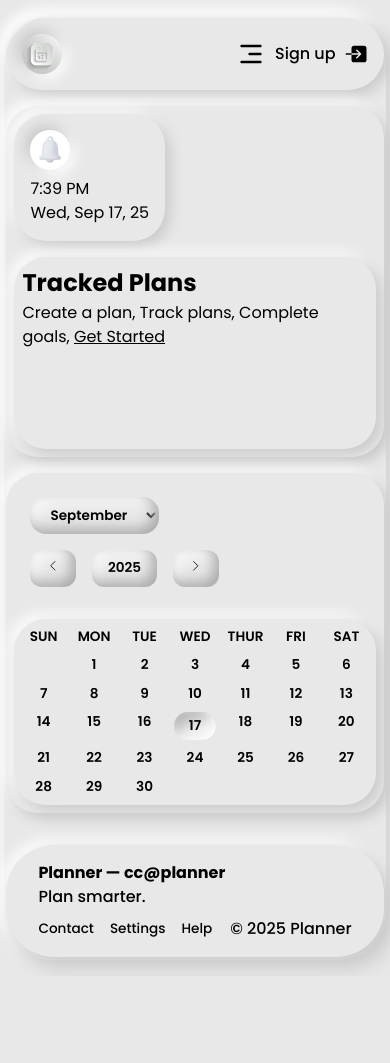
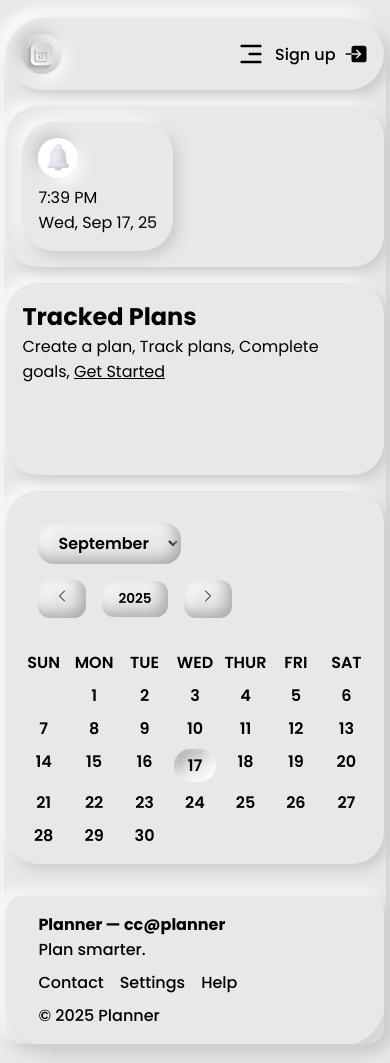
Before and after one commit to EssienJoy/planner, a React (Vite) app: page / in a window 390 px wide. Before the commit the page ends 976 px from the top, so only its background shows below. Built offline with nearby package versions, Linux system fonts and the light colour scheme; a web font is replaced by a local one.

Commit message:
fix: mobile responsiveness layout on dashboard features,footer and calendar

```diff
--- a/src/features/Dashboard/DashboardEvents.jsx
+++ b/src/features/Dashboard/DashboardEvents.jsx
@@ -18,9 +18,8 @@ function DashboardEvents() {
 	const currentDate = useSelector((store) => store.date.currentDate);
 
 	return (
-		<BoxShadow style={{ flexGrow: "1" }}>
-			<Row type='vertical'>
-				<div
+		<Row type='vertical' style={{ flexGrow: "1" }}>
+			<BoxShadow
 				style={{
 					display: "flex",
 					alignItems: "center",
@@ -29,12 +28,12 @@ function DashboardEvents() {
 				}}>
 				<Clock />
 
-					<BoxShadow style={{ padding: "1rem" }}>
+				<BoxShadow>
 					<Image src='notification.jpg' alt='Notificatio Icon' />
 					<p>{format(currentDate, "p")}</p>
 					<p>{format(currentDate, "EEE, MMM d, yy")}</p>
 				</BoxShadow>
-				</div>
+			</BoxShadow>
 
 			<BoxShadow style={{ height: "12rem" }}>
 				<h2>Tracked Plans</h2>
@@ -69,7 +68,6 @@ function DashboardEvents() {
 				)}
 			</BoxShadow>
 		</Row>
-		</BoxShadow>
 	);
 }
 
--- a/src/features/authentication/UserForm.jsx
+++ b/src/features/authentication/UserForm.jsx
@@ -7,8 +7,8 @@ import { useState } from "react";
 import { useAuth } from "../../context/useAuth";
 
 function UserLoginForm() {
-	const [email, setEmail] = useState("");
-	const [password, setPassword] = useState("");
+	const [email, setEmail] = useState("ejojo@gmail.com");
+	const [password, setPassword] = useState("sleep123#");
 
 	const { login, loading } = useAuth();
 
--- a/src/styles/GlobalyStyles.js
+++ b/src/styles/GlobalyStyles.js
@@ -26,7 +26,6 @@ body{
 
   font-family: "Poppins", sans-serif;
   background-color: var(--color-primary);
-  line-height: 1.5;
   font-size: 1rem;
   padding:1rem 0.25rem;
   color:var(--color-text-black) ;
@@ -35,6 +34,7 @@ body{
 h2{
   font-size: 1.5rem;
 }
+
 
 input,
 button,
--- a/src/ui/BoxShadow.jsx
+++ b/src/ui/BoxShadow.jsx
@@ -5,10 +5,6 @@ const BoxShadow = styled.section`
 	border-radius: 2rem;
 	box-shadow: 5px 5px 14px #c8c8c8, -5px -5px 14px #ffffff;
 	padding: 1rem;
-
-	@media screen and (max-width: 550px) {
-		padding: 0.5rem;
-	}
 `;
 
 export default BoxShadow;
--- a/src/ui/Calendar.jsx
+++ b/src/ui/Calendar.jsx
@@ -79,7 +79,7 @@ function NavLeft() {
 	return (
 		<Button
 			onClick={() => dispatch(setDate(subYears(currentDate, 1).toISOString()))}>
-			<HiOutlineChevronLeft />
+			<HiOutlineChevronLeft size='1rem' />
 		</Button>
 	);
 }
@@ -92,7 +92,7 @@ function NavRight() {
 	return (
 		<Button
 			onClick={() => dispatch(setDate(addYears(currentDate, 1).toISOString()))}>
-			<HiOutlineChevronRight />
+			<HiOutlineChevronRight size='1rem' />
 		</Button>
 	);
 }
@@ -105,17 +105,14 @@ function Grid() {
 	const lastDayOfMonth = endOfMonth(currentDate);
 
 	return (
-		<BoxShadow>
 		<CalenderLayout className='calendar-layout'>
 			{weekdays.map((day) => (
 				<p key={day}>{day}</p>
 			))}
 
-				{Array.from({ length: getDay(firstDayOfMonth) || 7 }).map(
-					(_, index) => (
+			{Array.from({ length: getDay(firstDayOfMonth) || 7 }).map((_, index) => (
 				<p key={`empty-${index}`} />
-					)
-				)}
+			))}
 
 			{eachDayOfInterval({
 				start: firstDayOfMonth,
@@ -132,7 +129,6 @@ function Grid() {
 				)
 			)}
 		</CalenderLayout>
-		</BoxShadow>
 	);
 }
 
@@ -150,13 +146,10 @@ const CalenderLayout = styled.div`
 	gap: 1rem;
 	padding: 1rem;
 	font-weight: 600;
-	font-size: 1rem;
 
 	@media (max-width: 450px) {
-		font-size: 0.85rem;
 		padding: 0;
 		gap: 0.5rem;
-		width: 100%;
 	}
 
 	p {
@@ -180,12 +173,6 @@ const Select = styled.select`
 	cursor: pointer;
 	transition: all 0.2s ease-in-out;
 	font-weight: 600;
-	font-size: 1rem;
 	outline: none;
-
 	box-shadow: inset -5px -5px 14px #a8a8a8, inset 5px 5px 14px #ffffff;
-
-	@media (max-width: 450px) {
-		font-size: 0.85rem;
-	}
 `;
--- a/src/ui/Footer.jsx
+++ b/src/ui/Footer.jsx
@@ -25,14 +25,13 @@ export default Footer;
 const StyledFooter = styled.footer`
 	padding: 1rem 2rem;
 	box-shadow: 5px 5px 14px #c8c8c8, -5px -5px 14px #ffffff;
-	border-radius: 3rem;
+	border-radius: 1rem;
 	display: flex;
 	align-items: center;
 	flex-wrap: wrap;
 	justify-content: space-between;
 	font-weight: 500;
 	margin-top: 2rem;
-	font-size: 1rem;
 	gap: 0.5rem;
 
 	* .brand {
@@ -44,6 +43,5 @@ const StyledFooter = styled.footer`
 	.links {
 		display: flex;
 		gap: 1rem;
-		font-size: 0.85rem;
 	}
 `;
--- a/src/ui/LayoutContainer.jsx
+++ b/src/ui/LayoutContainer.jsx
@@ -4,7 +4,7 @@ const LayoutContainer = styled.section`
 	background-color: var(--color-primary);
 	border-radius: 3rem;
 	box-shadow: 10px 10px 20px #d4d3d3, -4px -4px 20px #ffffff;
-	min-height: 100dvh;
+	/* min-height: 100dvh; */
 	max-width: 1000px;
 	margin: 0 auto;
 	padding: 1rem;
```
Lines whose indentation alone changed are shown as unchanged.
